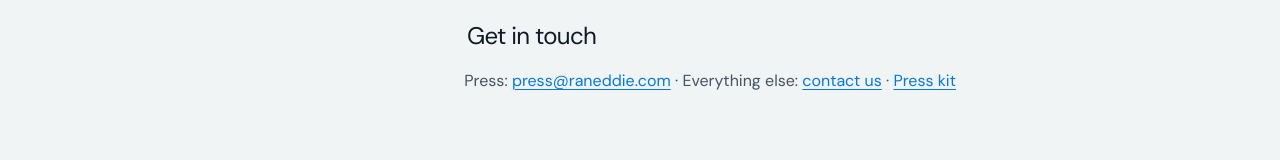
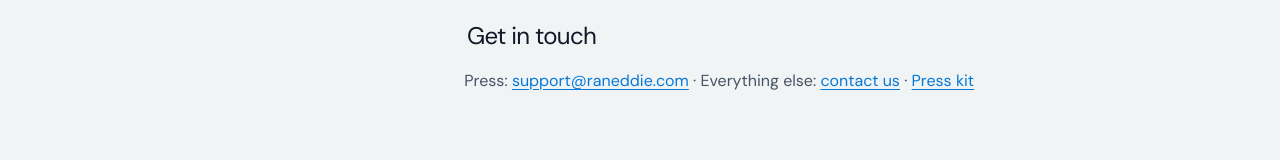
Before and after one commit to raneddie321/raneddie, a Next.js app: page /about in a window 1280 px wide. Shown: the part 1348-1508 px from the top of the page. Built offline with nearby package versions, Linux system fonts and the light colour scheme; no server answers.

Commit message:
Use support@raneddie.com as press contact (#19)
Claude-Session: https://claude.ai/code/session_01DydUygLeYJsT2UkasU9CLz

Co-authored-by: Claude <noreply@anthropic.com>

```diff
--- a/src/app/about/page.tsx
+++ b/src/app/about/page.tsx
@@ -38,7 +38,7 @@ Innovation, ambition, quality, independence, collaboration, responsibility, long
 
 ## Get in touch
 
-Press: [press@raneddie.com](mailto:press@raneddie.com) · Everything else: [contact us](/contact) · [Press kit](/press)
+Press: [support@raneddie.com](mailto:support@raneddie.com) · Everything else: [contact us](/contact) · [Press kit](/press)
 `;
 
 export default async function AboutPage() {
--- a/src/app/press/page.tsx
+++ b/src/app/press/page.tsx
@@ -7,13 +7,13 @@ import { SiteFooter, SiteHeader } from '@/components/site-chrome';
 export const revalidate = 600;
 export const metadata: Metadata = pageMeta({
   title: 'Press and Media Kit',
-  description: 'RanEddie press kit: company facts, founders, logos, product links and press contact (press@raneddie.com).',
+  description: 'RanEddie press kit: company facts, founders, logos, product links and press contact (support@raneddie.com).',
   path: '/press',
 });
 
 const PRESS_MD = `## Press contact
 
-[press@raneddie.com](mailto:press@raneddie.com)
+[support@raneddie.com](mailto:support@raneddie.com)
 
 ## Fast facts
 
--- a/src/lib/seo.tsx
+++ b/src/lib/seo.tsx
@@ -45,7 +45,7 @@ export function organizationLd(contactEmail: string, description: string) {
         address: { '@type': 'PostalAddress', addressCountry: 'IL' },
         contactPoint: [
           { '@type': 'ContactPoint', contactType: 'customer support', email: contactEmail, url: `${SITE}/contact`, availableLanguage: ['English', 'Hebrew'] },
-          { '@type': 'ContactPoint', contactType: 'press', email: 'press@raneddie.com', url: `${SITE}/press` },
+          { '@type': 'ContactPoint', contactType: 'press', email: 'support@raneddie.com', url: `${SITE}/press` },
         ],
         ...(SAME_AS.length ? { sameAs: SAME_AS } : {}),
       },
```
